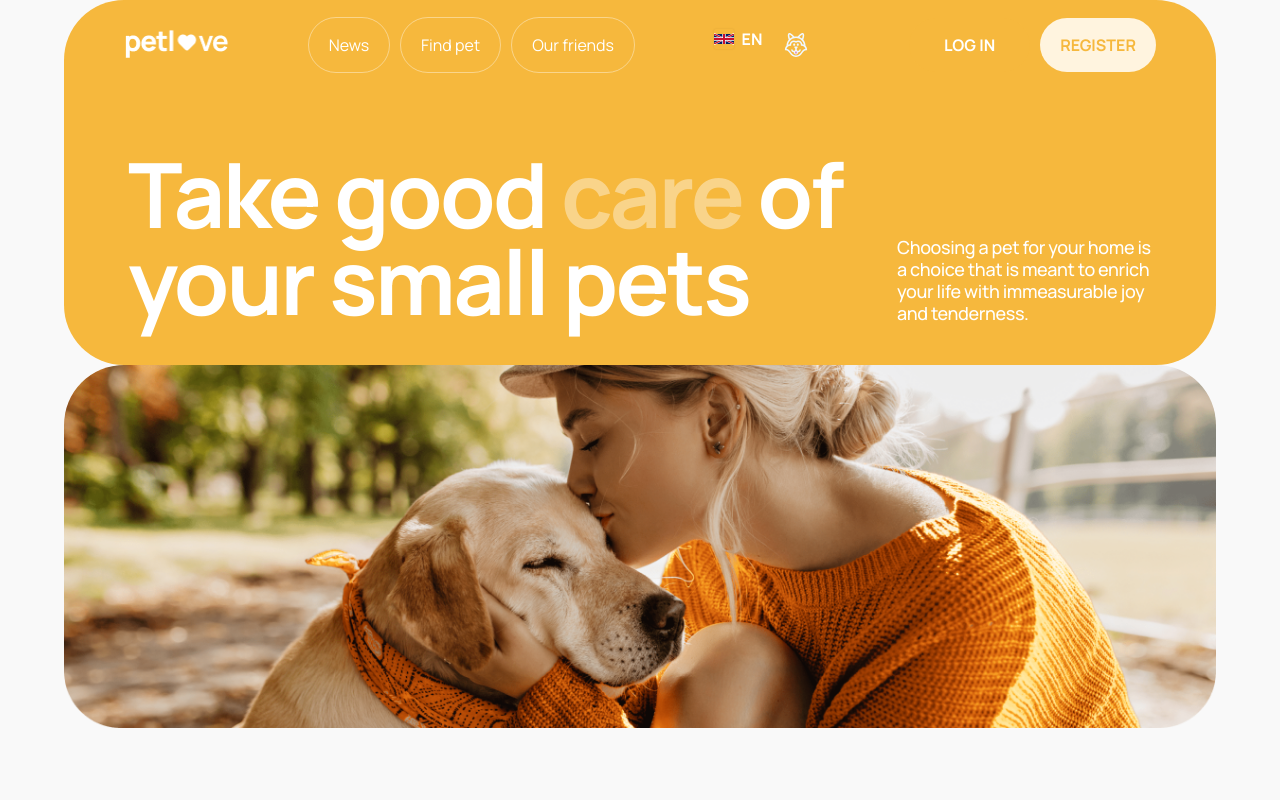
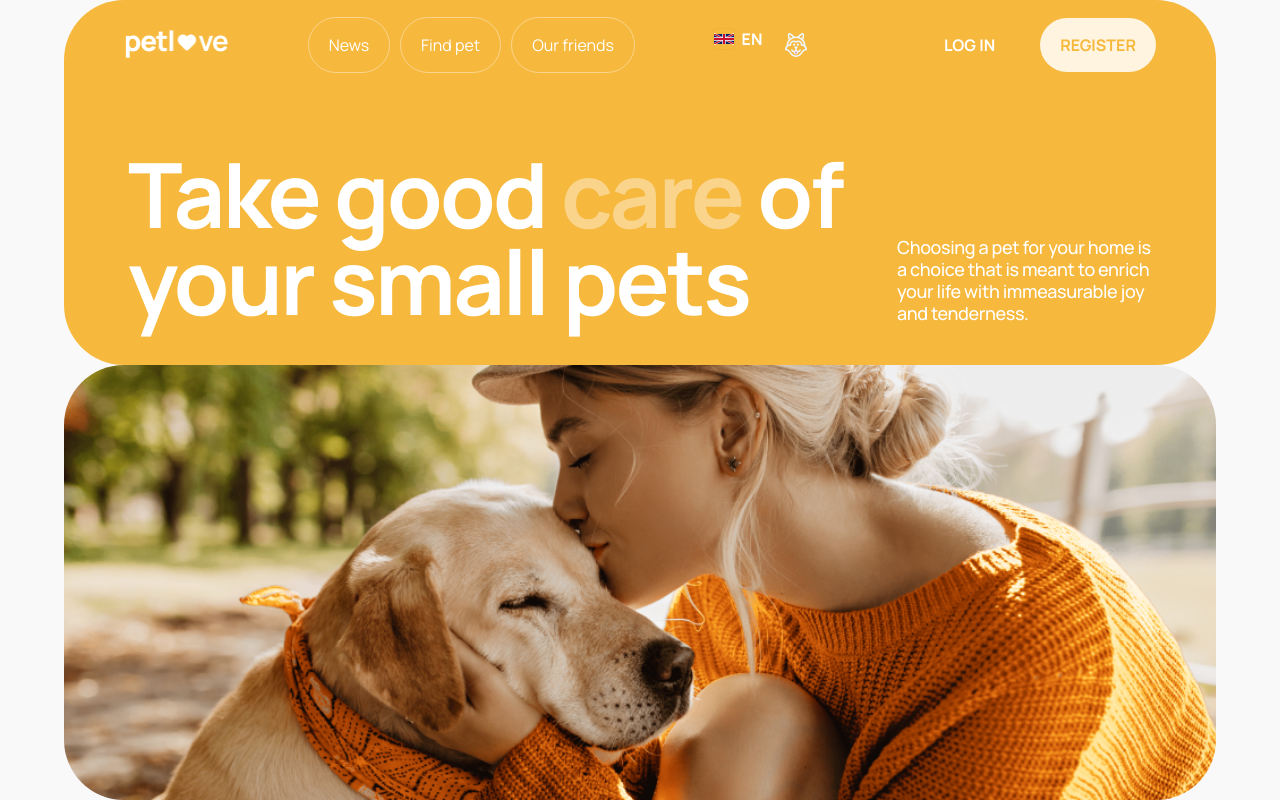
Before and after one commit to valentina2209/petlove, a React (Vite) app: page /home in a window 1280 px wide. Built offline with nearby package versions, Linux system fonts and the light colour scheme.

Commit message:
add style index.css

```diff
--- a/src/features/add-pet-form/ui/AddPetForm.tsx
+++ b/src/features/add-pet-form/ui/AddPetForm.tsx
@@ -3,7 +3,7 @@ import { yupResolver } from '@hookform/resolvers/yup';
 import { useNavigate } from 'react-router-dom';
 import { useAddUserPetMutation } from '@/entities/user/api/userApi';
 import { addPetSchema } from '../model/schema';
-import sprite from '../../../../public/sprite.svg';
+import sprite from '/sprite.svg';
 import css from './AddPetForm.module.css';
 
 import { useGetNoticesSpeciesQuery } from '@/entities/notice/api/noticesApi';
--- a/src/index.css
+++ b/src/index.css
@@ -38,7 +38,7 @@ body {
 
 main {
   flex: 1;
-  /* display: flex; */
+  display: flex;
   margin-top: calc(var(--header-height) * -1);
 }
 
--- a/src/pages/ProfilePage/ProfilePage.module.css
+++ b/src/pages/ProfilePage/ProfilePage.module.css
@@ -1,5 +1,7 @@
 .section {
   padding-top: 80px;
+  width: 100vw;
+  flex-shrink: 0;
 }
 
 .contentWrapper {
--- a/src/widgets/header/ui/MobileMenu/MobileMenu.tsx
+++ b/src/widgets/header/ui/MobileMenu/MobileMenu.tsx
@@ -3,7 +3,7 @@ import { NavLink } from "react-router-dom";
 import { NAV_LINKS } from "@/shared/config/navigation";
 import { AuthNav } from "../AuthNav/AuthNav";
 import { UserNav } from "../UserNav/UserNav";
-import sprite from "../../../../../public/sprite.svg";
+import sprite from "/sprite.svg";
 import css from "./MobileMenu.module.css";
 import { ThemeSwitcher } from "@/features/ThemeSwitcher";
 import { LangSwitcher } from "@/features/LangSwitcher/LangSwitcher";
```
